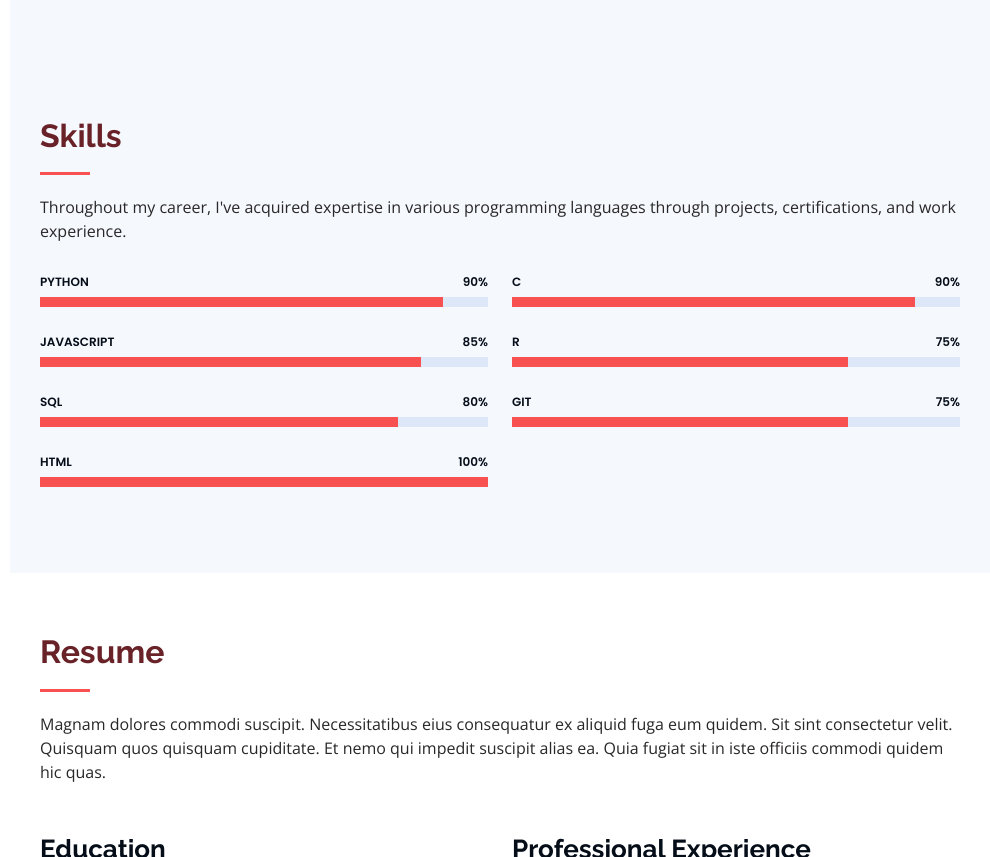
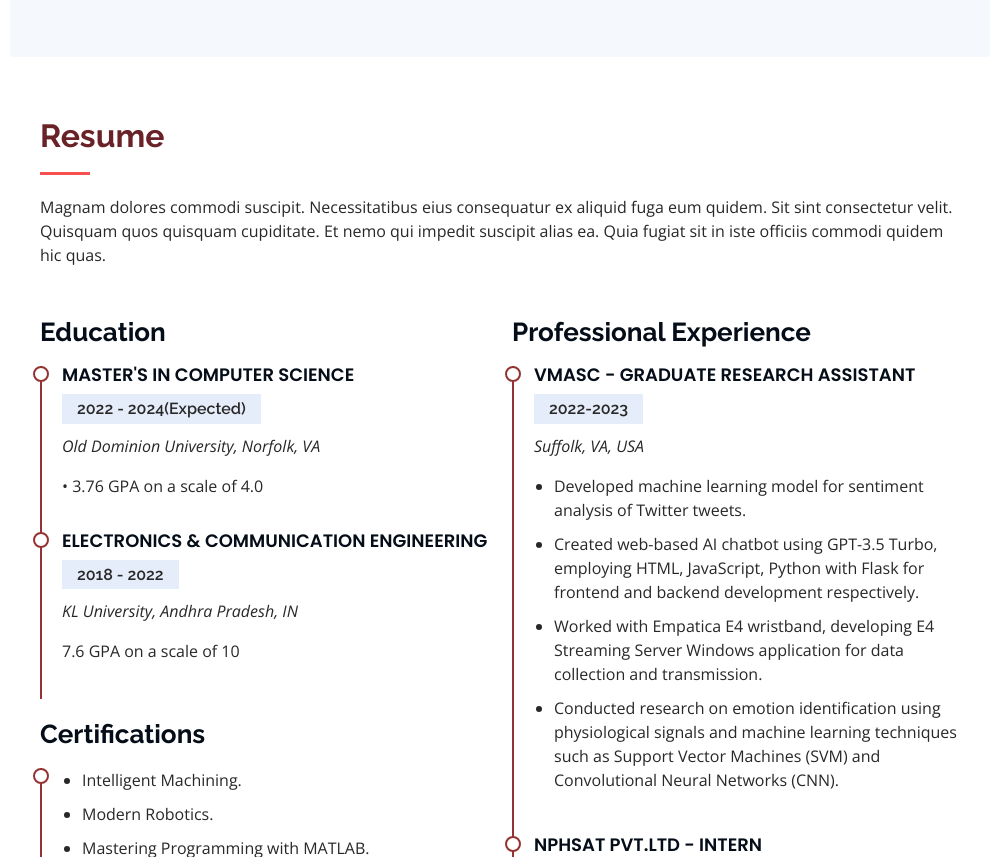
Before and after one commit to Meghank0402/meghankjubur.github.io, a plain HTML site: page index.html in a window 1280 px wide. Shown: the part 1740-2597 px from the top of the page, without its empty margins (290-1280 px from the left). Drawn offline with nearby package versions, Linux system fonts and the light colour scheme.

Commit message:
index.html

```diff
--- a/index.html
+++ b/index.html
@@ -178,78 +178,6 @@
 
       </div>
     </section><!-- End Skills Section -->
-    <!-- ======= Skills Section ======= -->
-<section id="skills" class="skills section-bg">
-  <div class="container">
-
-    <div class="section-title">
-      <h2>Skills</h2>
-      <p>Throughout my career, I've acquired expertise in various programming languages through projects, certifications, and work experience.</p>
-    </div>
-
-    <div class="row skills-content">
-
-      <div class="col-lg-6" data-aos="fade-up">
-
-        <div class="progress">
-          <span class="skill">Python <i class="val">90%</i></span>
-          <div class="progress-bar-wrap">
-            <div class="progress-bar" role="progressbar" aria-valuenow="90" aria-valuemin="0" aria-valuemax="100"></div>
-          </div>
-        </div>
-
-        <div class="progress">
-          <span class="skill">JavaScript <i class="val">85%</i></span>
-          <div class="progress-bar-wrap">
-            <div class="progress-bar" role="progressbar" aria-valuenow="85" aria-valuemin="0" aria-valuemax="100"></div>
-          </div>
-        </div>
-
-        <div class="progress">
-          <span class="skill">SQL <i class="val">80%</i></span>
-          <div class="progress-bar-wrap">
-            <div class="progress-bar" role="progressbar" aria-valuenow="80" aria-valuemin="0" aria-valuemax="100"></div>
-          </div>
-        </div>
-
-        <div class="progress">
-          <span class="skill">HTML <i class="val">100%</i></span>
-          <div class="progress-bar-wrap">
-            <div class="progress-bar" role="progressbar" aria-valuenow="100" aria-valuemin="0" aria-valuemax="100"></div>
-          </div>
-        </div>
-
-      </div>
-
-      <div class="col-lg-6" data-aos="fade-up" data-aos-delay="100">
-
-        <div class="progress">
-          <span class="skill">C <i class="val">90%</i></span>
-          <div class="progress-bar-wrap">
-            <div class="progress-bar" role="progressbar" aria-valuenow="90" aria-valuemin="0" aria-valuemax="100"></div>
-          </div>
-        </div>
-
-        <div class="progress">
-          <span class="skill">R <i class="val">75%</i></span>
-          <div class="progress-bar-wrap">
-            <div class="progress-bar" role="progressbar" aria-valuenow="75" aria-valuemin="0" aria-valuemax="100"></div>
-          </div>
-        </div>
-
-        <div class="progress">
-          <span class="skill">Git <i class="val">75%</i></span>
-          <div class="progress-bar-wrap">
-            <div class="progress-bar" role="progressbar" aria-valuenow="75" aria-valuemin="0" aria-valuemax="100"></div>
-          </div>
-        </div>
-
-      </div>
-
-    </div>
-
-  </div>
-</section><!-- End Skills Section -->
 
 
     <!-- ======= Resume Section ======= -->
```
